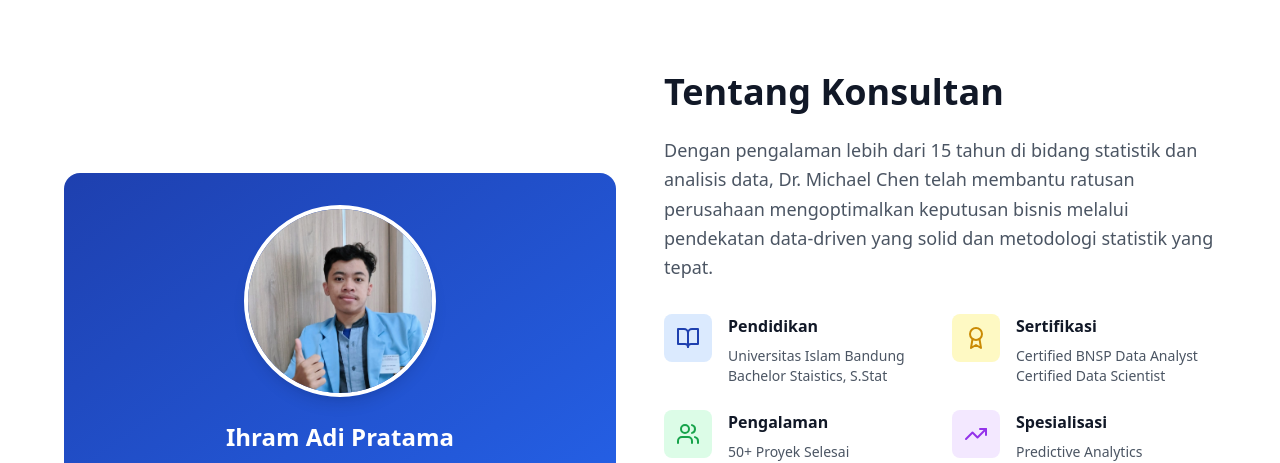
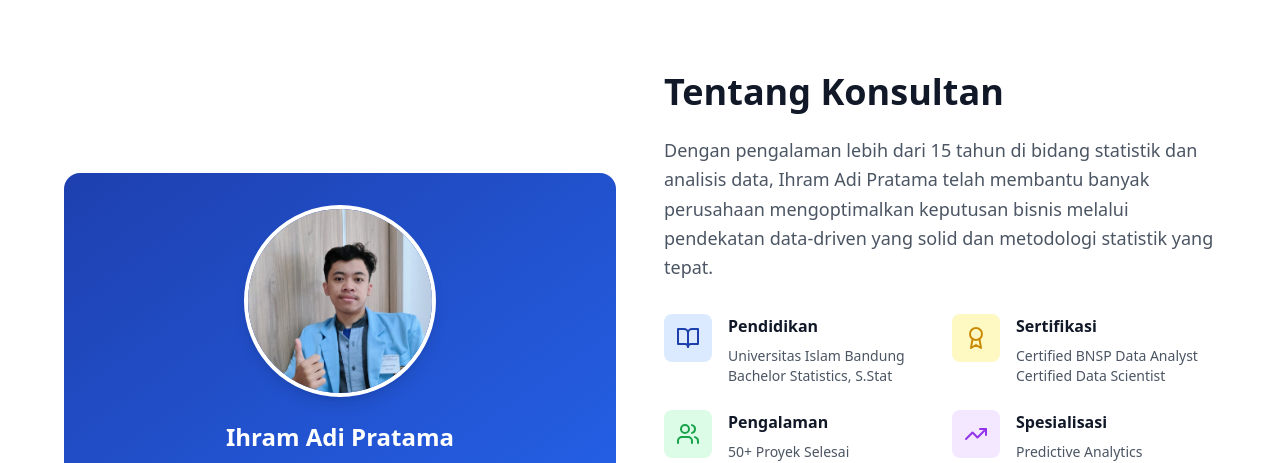
Before and after one commit to ihramadip/KonsultanStat, a React (Vite) app: page / in a window 1280 px wide. Shown: the part 3300-3763 px from the top of the page. Built offline with nearby package versions, Linux system fonts and the light colour scheme.

Commit message:
Edit Portofolio

```diff
--- a/src/components/About.tsx
+++ b/src/components/About.tsx
@@ -32,7 +32,7 @@ const About = () => {
               <h2 className="text-4xl font-bold text-gray-900 mb-6">Tentang Konsultan</h2>
               <p className="text-lg text-gray-600 mb-8 leading-relaxed">
                 Dengan pengalaman lebih dari 15 tahun di bidang statistik dan analisis data,
-                Dr. Michael Chen telah membantu ratusan perusahaan mengoptimalkan keputusan bisnis
+                Ihram Adi Pratama telah membantu banyak perusahaan mengoptimalkan keputusan bisnis
                 melalui pendekatan data-driven yang solid dan metodologi statistik yang tepat.
               </p>
 
@@ -44,7 +44,7 @@ const About = () => {
                   <div>
                     <h4 className="font-bold text-gray-900 mb-2">Pendidikan</h4>
                     <p className="text-sm text-gray-600">Universitas Islam Bandung</p>
-                    <p className="text-sm text-gray-600">Bachelor Staistics, S.Stat</p>
+                    <p className="text-sm text-gray-600">Bachelor Statistics, S.Stat</p>
                   </div>
                 </div>
 
```
